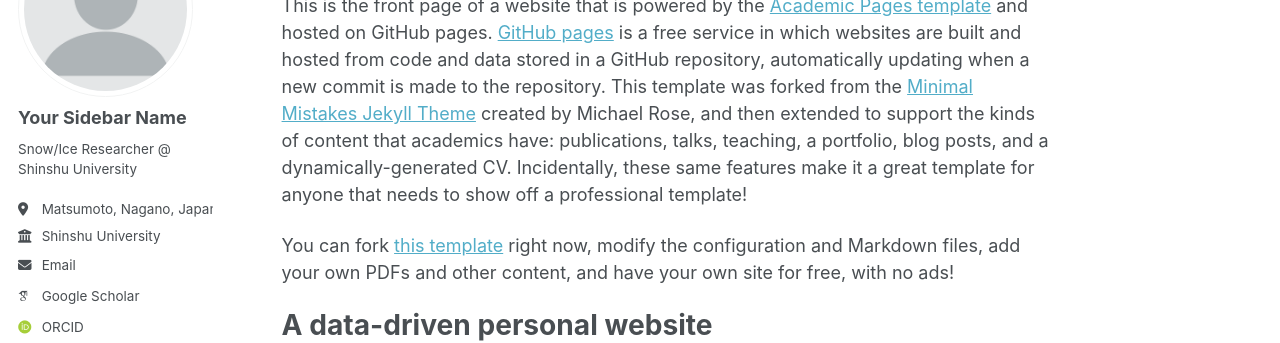
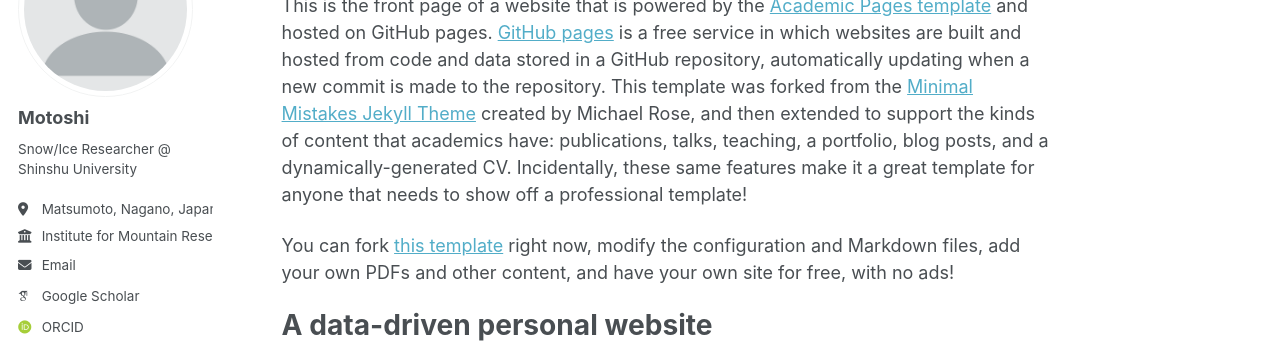
Before and after one commit to MotoshiNishimura/MotoshiNishimura.github.io, a Jekyll site: the page built from _pages/about.md, in a window 1280 px wide. Shown: the part 179-522 px from the top of the page. Built offline with Jekyll 4.4.1, drawn with Linux system fonts in a browser that asks for light colours; some web fonts are replaced; a script bundle is joined from its source files by our own code; library files that are not in the unit come from our copies.

Commit message:
Update author information in _config.yml

```diff
--- a/_config.yml
+++ b/_config.yml
@@ -24,13 +24,13 @@ repository               : "MotoshiNishimura/MotoshiNishimura.github.io"
 author:
   # Biographic information
   avatar           : "profile.png"
-  name             : "Your Sidebar Name"
+  name             : "Motoshi"
   pronouns         : # example: "she/her"
   bio              : "Snow/Ice Researcher @ Shinshu University"
   location         : "Matsumoto, Nagano, Japan"
-  employer         : "Shinshu University"
+  employer         : "Institute for Mountain Research, Shinshu University"
   uri              : # URL
-  email            : "none@example.org"
+  email            : "nishimura.motoshi (at) shinshu-u.ac.jp"
 
   # Academic websites
   academia         : # URL
```
